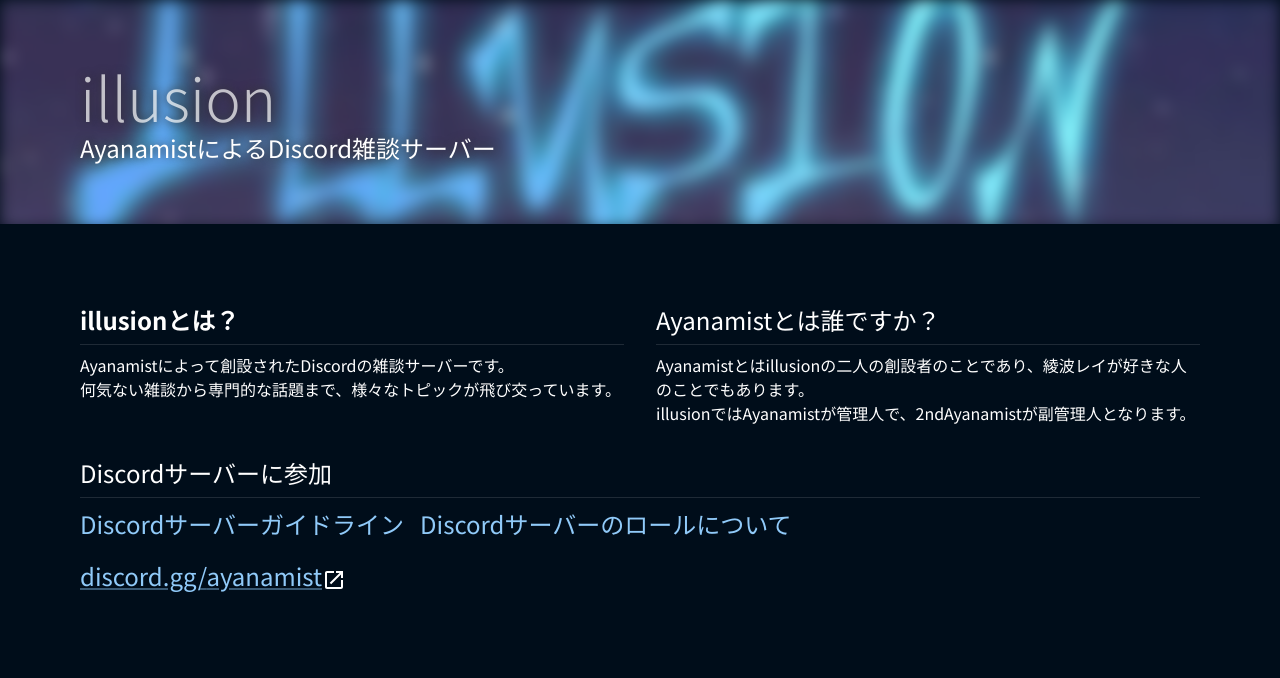
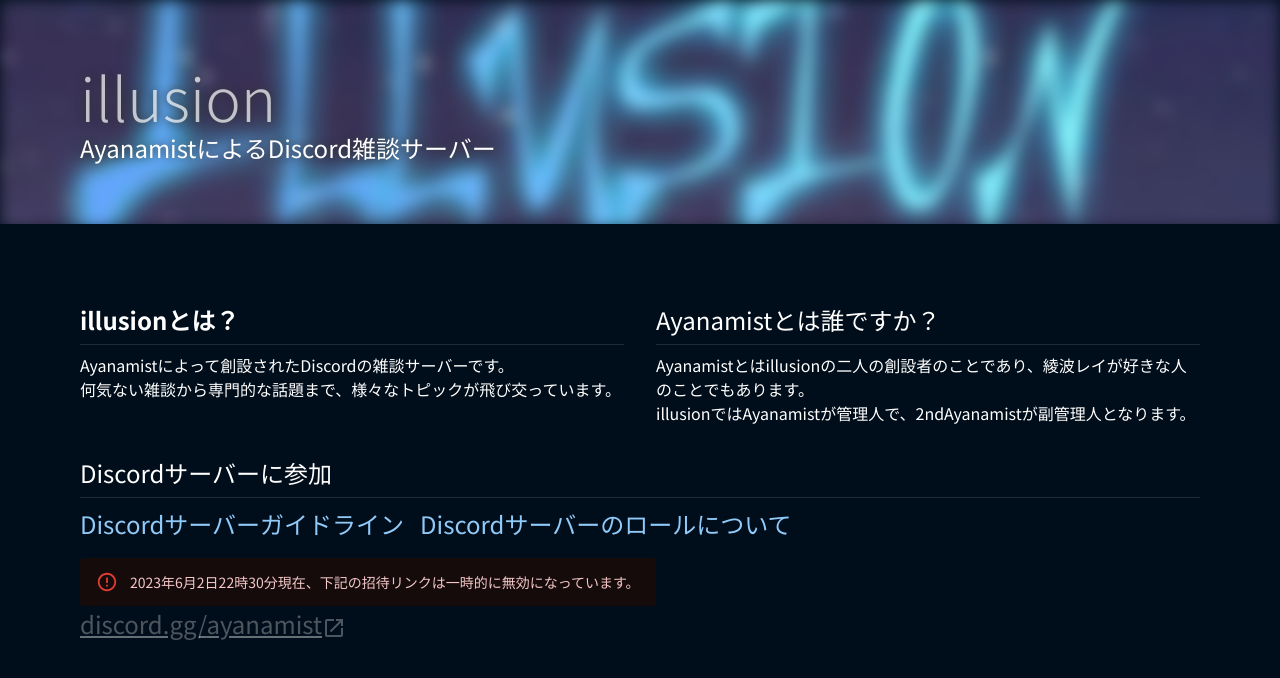
Before and after one commit to illusionDev-2/illusion-website, a Next.js app: page / in a window 1280 px wide. Shown: the top 678 px of the page. Built offline with nearby package versions, Linux system fonts and the light colour scheme.

Commit message:
change: 無効な招待リンクへの追記

```diff
--- a/src/app/page.tsx
+++ b/src/app/page.tsx
@@ -1,6 +1,7 @@
 'use client';
 
 import OpenInNewIcon from '@mui/icons-material/OpenInNew';
+import Alert from '@mui/material/Alert';
 import Divider from '@mui/material/Divider';
 import Grid from '@mui/material/Grid';
 import MuiLink from '@mui/material/Link';
@@ -102,15 +103,25 @@ export default fc('Page', () => {
                     {discordRolesMetadata.title}
                   </MuiLink>
                 </Stack>
-                <MuiLink
-                  fontSize='1.5rem'
-                  href={`https://discord.gg/${DISCORD_INVITE_CODE}`}
-                  rel='noopener noreferrer'
-                  target='_blank'
-                >
-                  discord.gg/{DISCORD_INVITE_CODE}
-                  <OpenInNewIcon color='action' sx={{ verticalAlign: 'middle' }} />
-                </MuiLink>
+                <Stack>
+                  <Alert severity='error'>2023年6月2日22時30分現在、下記の招待リンクは一時的に無効になっています。</Alert>
+                  <MuiLink
+                    color='action.disabled'
+                    component='span'
+                    sx={{ pointerEvents: 'none' }}
+                    fontSize='1.5rem'
+                  // href={`https://discord.gg/${DISCORD_INVITE_CODE}`}
+                  // rel='noopener noreferrer'
+                  // target='_blank'
+                  >
+                    discord.gg/{DISCORD_INVITE_CODE}
+                    <OpenInNewIcon
+                      // color='action'
+                      color='disabled'
+                      sx={{ verticalAlign: 'middle' }}
+                    />
+                  </MuiLink>
+                </Stack>
               </Stack>
             </Stack>
           </Grid>
```
